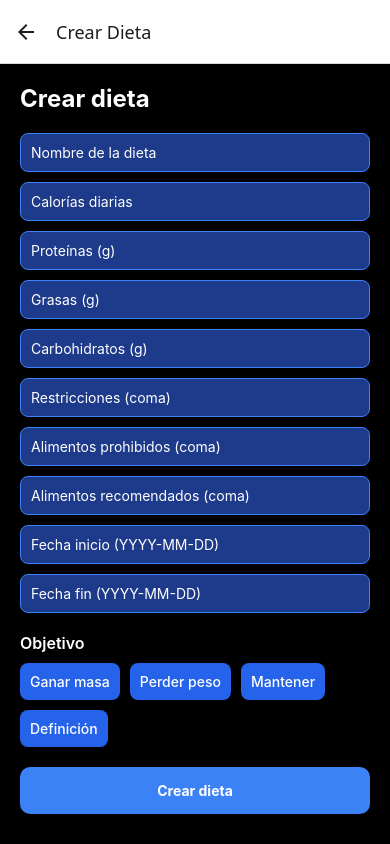
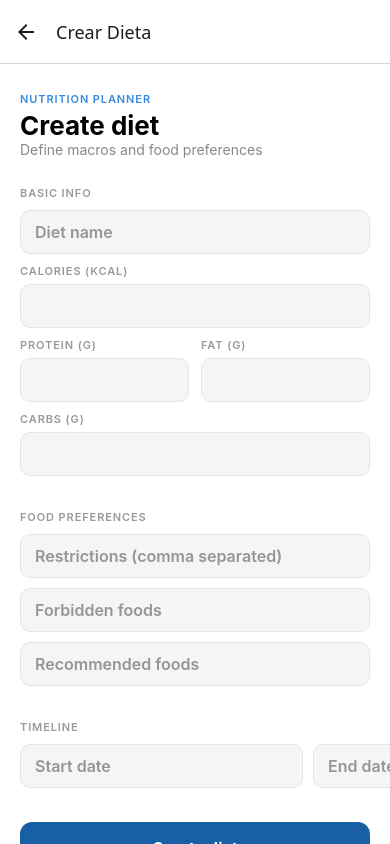
Before and after one commit to edulanarf/PDIGS, a React Native app: screen /CreateDiet in a window 390 px wide. Built offline with nearby package versions, Linux system fonts and the light colour scheme.

Commit message:
Cambios de navegacion de dietas corregido y css de dietas actualizado

```diff
--- a/CRUDDiet/createDiet.js
+++ b/CRUDDiet/createDiet.js
@@ -1,11 +1,26 @@
-import { View, TextInput, Text, Button, StyleSheet, ScrollView, TouchableOpacity } from "react-native";
-import { useState } from "react";
-import {db} from "../db/firebase.js";
-import { setDoc, doc, serverTimestamp } from "firebase/firestore";
+import React, { useState,useEffect } from "react";
+import {
+View,
+TextInput,
+Text,
+StyleSheet,
+ScrollView,
+TouchableOpacity,
+ActivityIndicator,
+Alert
+} from "react-native";
 
-export function CreateDiet(){
+import { db,auth } from "../db/firebase.js";
+import { setDoc, doc, serverTimestamp,getDoc } from "firebase/firestore";
 
-    const uid = "Nn8A81GXWYdmdLVWkGYReqb5Kl92";
+// 🎨 mismos colores del SetObjective
+const BLUE = "#185FA5";
+const BLUE_LIGHT = "#E6F1FB";
+const BLUE_MID = "#378ADD";
+
+export function CreateDiet() {
+
+const uid = auth.currentUser?.uid;
 
 const [name, setName] = useState("");
 const [calorias, setCalorias] = useState("");
@@ -20,30 +35,88 @@ export function CreateDiet(){
 const [fechaInicio, setFechaInicio] = useState("");
 const [fechaFin, setFechaFin] = useState("");
 
-    const [objetivo, setObjetivo] = useState("");
+const [loading, setLoading] = useState(false);
 
-    const create = async () =>{
-        try{
+// CARGO LOS OBJETIVOS PARA PONER LAS CALORIAS PROTEINAS GRASAS E HIDRATOS EN LOS CAMPOS
 
-            if (!name){
-                console.log("Introduce un nombre para la dieta");
-                return;
+useEffect(() => {
+
+const loadCaloriesAndMacros = async () => {
+
+try {
+
+const uid = auth.currentUser?.uid;
+
+if (!uid) return;
+
+const snap = await getDoc(doc(db, "objectives", uid));
+
+if (!snap.exists()) return;
+
+const data = snap.data();
+
+if (!data.dailyCalorieTarget) return;
+
+const calories = data.dailyCalorieTarget;
+
+setCalorias(String(calories));
+
+
+// 🧮 cálculo automático macros
+
+const protein = Math.round((calories * 0.30) / 4);
+
+const fat = Math.round((calories * 0.25) / 9);
+
+const carbs = Math.round((calories * 0.45) / 4);
+
+
+setProteinas(String(protein));
+
+setGrasas(String(fat));
+
+setCarbohidratos(String(carbs));
+
+} catch (error) {
+
+console.log("Error loading macros:", error);
+
 }
 
+};
+
+loadCaloriesAndMacros();
+
+}, []);
+
+const create = async () => {
+
+if (!name)
+return Alert.alert("Nombre requerido","Introduce un nombre para la dieta");
+
+setLoading(true);
+
+try {
+
 const dieta = {
+
 name,
 userId: uid,
+
 calorias: Number(calorias),
 proteinas: Number(proteinas),
 grasas: Number(grasas),
 carbohidratos: Number(carbohidratos),
+
 restricciones: restricciones.split(",").map(x=>x.trim()),
 alimentosProhibidos: prohibidos.split(",").map(x=>x.trim()),
 alimentosRecomendados: recomendados.split(",").map(x=>x.trim()),
+
 fechaInicio,
 fechaFin,
-                objetivo,
+
 createdAt: serverTimestamp()
+
 };
 
 await setDoc(
@@ -51,185 +124,333 @@ export function CreateDiet(){
 dieta
 );
 
-            console.log("Dieta creada");
+Alert.alert("Guardado","Dieta creada correctamente");
 
-        } catch(error){
+} catch(error) {
+
 console.log(error);
-        }
+
+Alert.alert("Error","No se pudo crear la dieta");
+
+} finally {
+
+setLoading(false);
+
 }
 
-    return(
+};
 
-    <ScrollView contentContainerStyle={styles.container}>
+return (
 
-        <Text style={styles.title}>Crear dieta</Text>
+<ScrollView
+style={styles.container}
+contentContainerStyle={styles.content}
+showsVerticalScrollIndicator={false}
+>
+
+{/* HEADER */}
+
+<View style={styles.header}>
+
+<Text style={styles.eyebrow}>Nutrition planner</Text>
+
+<Text style={styles.title}>Create diet</Text>
+
+<Text style={styles.subtitle}>
+Define macros and food preferences
+</Text>
+
+</View>
+
+
+{/* BASIC INFO */}
+
+<View style={styles.section}>
+
+<Text style={styles.sectionLabel}>Basic info</Text>
 
 <TextInput
 style={styles.input}
-        placeholder="Nombre de la dieta"
+placeholder="Diet name"
+placeholderTextColor="#959595"
 value={name}
 onChangeText={setName}
 />
 
-        <TextInput
-        style={styles.input}
-        placeholder="Calorías diarias"
-        value={calorias}
-        onChangeText={setCalorias}
-        keyboardType="numeric"
-        />
+<View style={styles.inputGroup}>
+
+<Text style={styles.inputLabel}>
+Calories (kcal)
+</Text>
 
 <TextInput
 style={styles.input}
-        placeholder="Proteínas (g)"
-        value={proteinas}
-        onChangeText={setProteinas}
 keyboardType="numeric"
+value={calorias}
+onChangeText={setCalorias}
 />
+
+</View>
+
+<View style={styles.row}>
+
+{/* PROTEIN */}
+<View style={styles.inputGroup}>
+
+<Text style={styles.inputLabel}>
+Protein (g)
+</Text>
 
 <TextInput
 style={styles.input}
-        placeholder="Grasas (g)"
-        value={grasas}
-        onChangeText={setGrasas}
 keyboardType="numeric"
+value={proteinas}
+onChangeText={setProteinas}
 />
+
+</View>
+
+<View style={{ width: 12 }} />
+
+{/* FAT */}
+<View style={styles.inputGroup}>
+
+<Text style={styles.inputLabel}>
+Fat (g)
+</Text>
 
 <TextInput
 style={styles.input}
-        placeholder="Carbohidratos (g)"
-        value={carbohidratos}
-        onChangeText={setCarbohidratos}
 keyboardType="numeric"
+value={grasas}
+onChangeText={setGrasas}
 />
+
+</View>
+
+</View>
+
+<View style={styles.inputGroup}>
+
+<Text style={styles.inputLabel}>
+Carbs (g)
+</Text>
 
 <TextInput
 style={styles.input}
-        placeholder="Restricciones (coma)"
+keyboardType="numeric"
+value={carbohidratos}
+onChangeText={setCarbohidratos}
+/>
+
+</View>
+
+</View>
+
+
+{/* FOOD SETTINGS */}
+
+<View style={styles.section}>
+
+<Text style={styles.sectionLabel}>Food preferences</Text>
+
+<TextInput
+style={styles.input}
+placeholder="Restrictions (comma separated)"
+placeholderTextColor="#959595"
 value={restricciones}
 onChangeText={setRestricciones}
 />
 
 <TextInput
 style={styles.input}
-        placeholder="Alimentos prohibidos (coma)"
+placeholder="Forbidden foods"
+placeholderTextColor="#959595"
 value={prohibidos}
 onChangeText={setProhibidos}
 />
 
 <TextInput
 style={styles.input}
-        placeholder="Alimentos recomendados (coma)"
+placeholder="Recommended foods"
+placeholderTextColor="#959595"
 value={recomendados}
 onChangeText={setRecomendados}
 />
 
+</View>
+
+
+{/* DATES */}
+
+<View style={styles.section}>
+
+<Text style={styles.sectionLabel}>Timeline</Text>
+
+<View style={styles.row}>
+
 <TextInput
-        style={styles.input}
-        placeholder="Fecha inicio (YYYY-MM-DD)"
+style={[styles.input,{flex:1}]}
+placeholder="Start date"
+placeholderTextColor="#959595"
 value={fechaInicio}
 onChangeText={setFechaInicio}
 />
 
+<View style={{width:10}}/>
+
 <TextInput
-        style={styles.input}
-        placeholder="Fecha fin (YYYY-MM-DD)"
+style={[styles.input,{flex:1}]}
+placeholder="End date"
+placeholderTextColor="#959595"
 value={fechaFin}
 onChangeText={setFechaFin}
 />
 
-        <Text style={styles.subtitle}>Objetivo</Text>
-
-        <View style={styles.buttonRow}>
-
-            <TouchableOpacity style={styles.optionBtn} onPress={()=>setObjetivo("ganar_masa")}>
-                <Text style={styles.btnText}>Ganar masa</Text>
-            </TouchableOpacity>
-
-            <TouchableOpacity style={styles.optionBtn} onPress={()=>setObjetivo("perder_peso")}>
-                <Text style={styles.btnText}>Perder peso</Text>
-            </TouchableOpacity>
-
-            <TouchableOpacity style={styles.optionBtn} onPress={()=>setObjetivo("mantener")}>
-                <Text style={styles.btnText}>Mantener</Text>
-            </TouchableOpacity>
-
-            <TouchableOpacity style={styles.optionBtn} onPress={()=>setObjetivo("definicion")}>
-                <Text style={styles.btnText}>Definición</Text>
-            </TouchableOpacity>
+</View>
 
 </View>
 
-        <TouchableOpacity style={styles.createBtn} onPress={create}>
-            <Text style={styles.createText}>Crear dieta</Text>
+
+{/* BUTTON */}
+
+<TouchableOpacity
+style={[styles.saveBtn, loading && {opacity:.7}]}
+onPress={create}
+disabled={loading}
+>
+
+{loading
+? <ActivityIndicator color="#fff"/>
+: <Text style={styles.saveBtnText}>Create diet</Text>
+}
+
 </TouchableOpacity>
+
+<View style={{height:40}}/>
 
 </ScrollView>
 
-    )
+);
+
 }
+
+
+// 🎨 styles clonados del SetObjective
 
 const styles = StyleSheet.create({
 
-container:{
-padding:20,
-backgroundColor:"#000",
-minHeight:"100%"
+container:{ flex:1, backgroundColor:"#FFFFFF" },
+
+content:{ padding:20, paddingTop:28 },
+
+
+header:{ marginBottom:28 },
+
+eyebrow:{
+fontSize:11,
+fontWeight:"600",
+color:BLUE_MID,
+letterSpacing:.9,
+textTransform:"uppercase"
 },
 
 title:{
-fontSize:24,
-fontWeight:"bold",
-marginBottom:20,
-color:"#ffffff"
+fontSize:26,
+fontWeight:"700",
+marginTop:4
 },
 
 subtitle:{
-marginTop:10,
-marginBottom:10,
+fontSize:14,
+color:"#888"
+},
+
+
+section:{ marginBottom:24 },
+
+sectionLabel:{
+fontSize:11,
+fontWeight:"600",
+color:"#999",
+letterSpacing:.9,
+textTransform:"uppercase",
+marginBottom:10
+},
+inputGroup:{
+flex:1
+},
+
+inputLabel:{
+fontSize:11,
+fontWeight:"600",
+color:"#999",
+letterSpacing:0.9,
+textTransform:"uppercase",
+marginBottom:6
+},
+
+
+row:{ flexDirection:"row" },
+
+
+input:{
+backgroundColor:"#F5F5F5",
+borderRadius:10,
+borderWidth:1,
+borderColor:"#E5E5E5",
+color:"#0A0A0A",
 fontSize:16,
 fontWeight:"600",
-color:"#ffffff"
+paddingHorizontal:14,
+paddingVertical:11,
+marginBottom:10
 },
 
-input:{
-backgroundColor:"#1e3a8a",
-borderWidth:1,
-borderColor:"#3b82f6",
-padding:10,
-marginBottom:10,
-borderRadius:8,
-color:"#ffffff"
+
+goalRow:{
+flexDirection:"row",
+gap:8
 },
 
-buttonRow:{
-flexDirection:"row",
-flexWrap:"wrap",
-gap:10,
-marginBottom:20
-},
-
-optionBtn:{
-backgroundColor:"#2563eb",
-padding:10,
-borderRadius:8
-},
-
-btnText:{
-fontWeight:"500",
-color:"#ffffff"
-},
-
-createBtn:{
-backgroundColor:"#3b82f6",
-padding:15,
+goalCard:{
+flex:1,
 borderRadius:10,
+borderWidth:1,
+borderColor:"#E5E5E5",
+backgroundColor:"#FAFAFA",
+padding:12,
 alignItems:"center"
 },
 
-createText:{
-color:"#ffffff",
-fontWeight:"bold"
+goalCardActive:{
+borderColor:BLUE_MID,
+borderWidth:1.5,
+backgroundColor:BLUE_LIGHT
+},
+
+goalLabel:{
+fontSize:12,
+fontWeight:"600",
+color:"#333"
+},
+
+goalLabelActive:{
+color:BLUE
+},
+
+
+saveBtn:{
+borderRadius:12,
+paddingVertical:16,
+alignItems:"center",
+backgroundColor:BLUE
+},
+
+saveBtnText:{
+color:"#FFF",
+fontSize:16,
+fontWeight:"700"
 }
 
 });
--- a/CRUDDiet/crudDiet.js
+++ b/CRUDDiet/crudDiet.js
@@ -21,7 +21,7 @@ export function CrudDiet({ navigation }) {
 
         <TouchableOpacity
           style={styles.boton}
-          onPress={() => navigation.navigate("CreateDiet")}
+          onPress={() => navigation.navigate("SetObjective")}
         >
           <Ionicons name="add-circle" size={30} color="white" />
           <Text style={styles.texto}>Crear dieta</Text>
--- a/home.js
+++ b/home.js
@@ -82,13 +82,6 @@ export function Home({ navigation }) {
           <Text style={styles.textoBoton}>Dietas</Text>
         </TouchableOpacity>
 
-        <TouchableOpacity
-          style={styles.boton}
-          onPress={() => navigation.navigate("SetObjective")}
-        >
-          <FontAwesome5 name="check-double" size={24} color="white" />
-          <Text style={styles.textoBoton}>Marcar Objetivo</Text>
-        </TouchableOpacity>
 
 
       </View>
```
Also changed, not shown: goals/setObjective.js (+5 -7 lines), 1 other file (tests, documents, lock files or other folders). Lines whose indentation alone changed are shown as unchanged.
